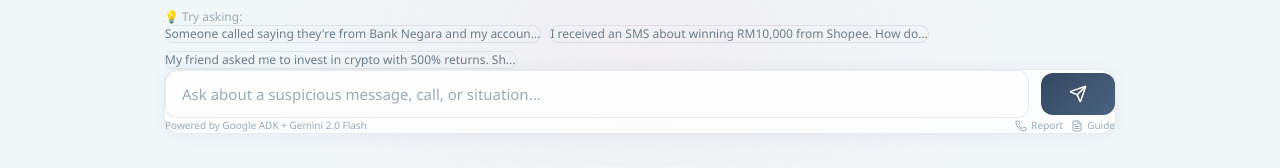
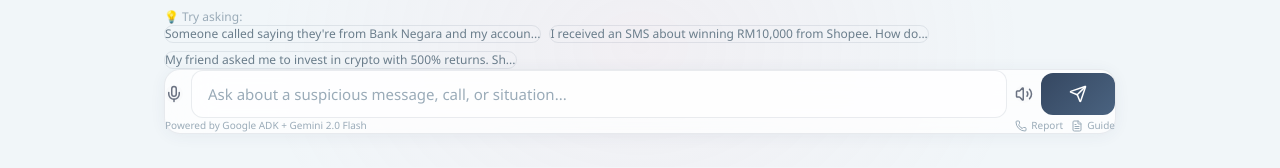
Before and after one commit to Anonys-sky/SoloFraud, a Next.js app: page /advisor in a window 1280 px wide. Shown: the part 633-801 px from the top of the page. Built offline with nearby package versions, Linux system fonts and the light colour scheme.

Commit message:
feat: Add Voice AI Interface (STT/TTS) to Advisor

```diff
--- a/src/app/advisor/page.tsx
+++ b/src/app/advisor/page.tsx
@@ -8,10 +8,12 @@
   Shield,
   Bot,
   User,
-  Sparkles,
-  AlertTriangle,
   Phone,
   FileText,
+  Mic,
+  MicOff,
+  Volume2,
+  VolumeX,
 } from "lucide-react";
 
 interface Message {
@@ -51,8 +53,61 @@
   ]);
   const [input, setInput] = useState("");
   const [typing, setTyping] = useState(false);
+  const [isListening, setIsListening] = useState(false);
+  const [isSpeakingEnabled, setIsSpeakingEnabled] = useState(true);
   const messagesEndRef = useRef<HTMLDivElement>(null);
   const inputRef = useRef<HTMLInputElement>(null);
+  const recognitionRef = useRef<any>(null);
+
+  // Initialize Speech Recognition
+  useEffect(() => {
+    if (typeof window !== "undefined" && ("webkitSpeechRecognition" in window || "speechRecognition" in window)) {
+      const SpeechRecognition = (window as any).webkitSpeechRecognition || (window as any).speechRecognition;
+      recognitionRef.current = new SpeechRecognition();
+      recognitionRef.current.continuous = true;
+      recognitionRef.current.interimResults = true;
+      recognitionRef.current.lang = "ms-MY"; // Default to Malay context, but handles English well
+
+      recognitionRef.current.onresult = (event: any) => {
+        let interimTranscript = "";
+        for (let i = event.resultIndex; i < event.results.length; ++i) {
+          if (event.results[i].isFinal) {
+            setInput((prev) => prev + event.results[i][0].transcript);
+          } else {
+            interimTranscript += event.results[i][0].transcript;
+          }
+        }
+      };
+
+      recognitionRef.current.onend = () => {
+        setIsListening(false);
+      };
+
+      recognitionRef.current.onerror = (event: any) => {
+        console.error("Speech Recognition Error:", event.error);
+        setIsListening(false);
+      };
+    }
+  }, []);
+
+  const toggleListening = () => {
+    if (isListening) {
+      recognitionRef.current?.stop();
+      setIsListening(false);
+    } else {
+      setInput("");
+      recognitionRef.current?.start();
+      setIsListening(true);
+    }
+  };
+
+  const speak = (text: string) => {
+    if (!isSpeakingEnabled || typeof window === "undefined") return;
+    window.speechSynthesis.cancel(); // Stop current speech
+    const utterance = new SpeechSynthesisUtterance(text.replace(/[#*]/g, "")); // Clean markdown
+    utterance.lang = "en-US"; // Default voice
+    window.speechSynthesis.speak(utterance);
+  };
 
   const scrollToBottom = () => {
     messagesEndRef.current?.scrollIntoView({ behavior: "smooth" });
@@ -103,6 +158,9 @@
 
       // Add it to the screen!
       setMessages((prev) => [...prev, aiMsg]);
+
+      // Read aloud if enabled
+      speak(aiMsg.content);
     } catch (error) {
       console.error(error);
       const errorMsg: Message = {
@@ -234,20 +292,33 @@
         </motion.div>
       )}
 
-      {/* Input Bar */}
       <div className="glass-card-static p-3">
-        <div className="flex gap-3 items-center">
+        <div className="flex gap-2 items-center">
+          <button
+            onClick={toggleListening}
+            className={`p-3 rounded-xl transition-all ${isListening ? "bg-red-50 text-red-500 animate-pulse" : "bg-gray-50 text-gray-500 hover:bg-gray-100"}`}
+            title={isListening ? "Stop listening" : "Start voice input"}
+          >
+            {isListening ? <MicOff size={18} /> : <Mic size={18} />}
+          </button>
           <input
             ref={inputRef}
             type="text"
             className="input-glass flex-1"
             style={{ padding: "12px 16px" }}
-            placeholder="Ask about a suspicious message, call, or situation..."
+            placeholder={isListening ? "Listening..." : "Ask about a suspicious message, call, or situation..."}
             value={input}
             onChange={(e) => setInput(e.target.value)}
             onKeyDown={(e) => e.key === "Enter" && !e.shiftKey && sendMessage()}
             disabled={typing}
           />
+          <button
+            onClick={() => setIsSpeakingEnabled(!isSpeakingEnabled)}
+            className="p-3 rounded-xl bg-gray-50 text-gray-500 hover:bg-gray-100 transition-all"
+            title={isSpeakingEnabled ? "Turn off voice responses" : "Turn on voice responses"}
+          >
+            {isSpeakingEnabled ? <Volume2 size={18} /> : <VolumeX size={18} />}
+          </button>
           <button
             className="btn-primary p-3"
             style={{ borderRadius: 12 }}
```
